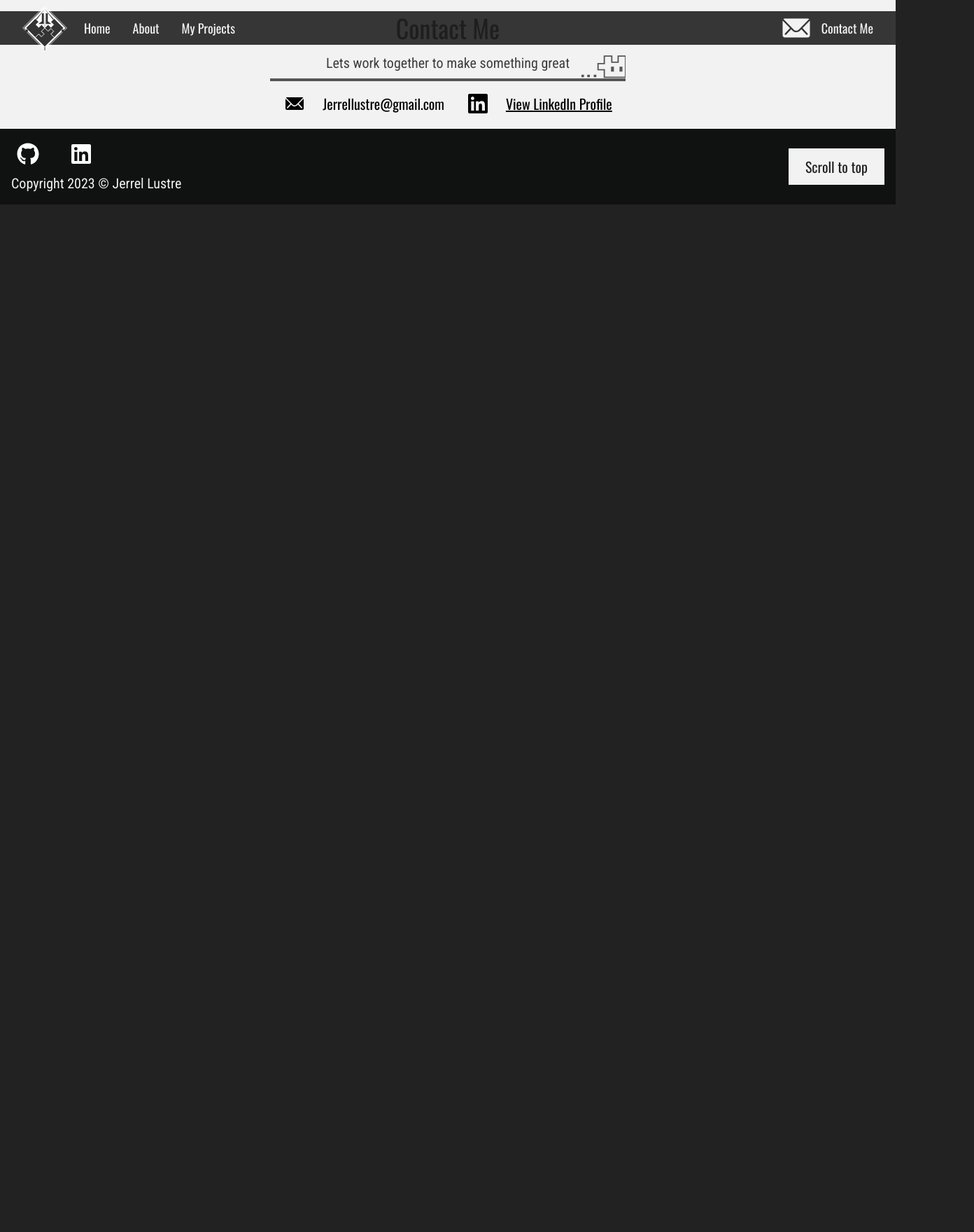
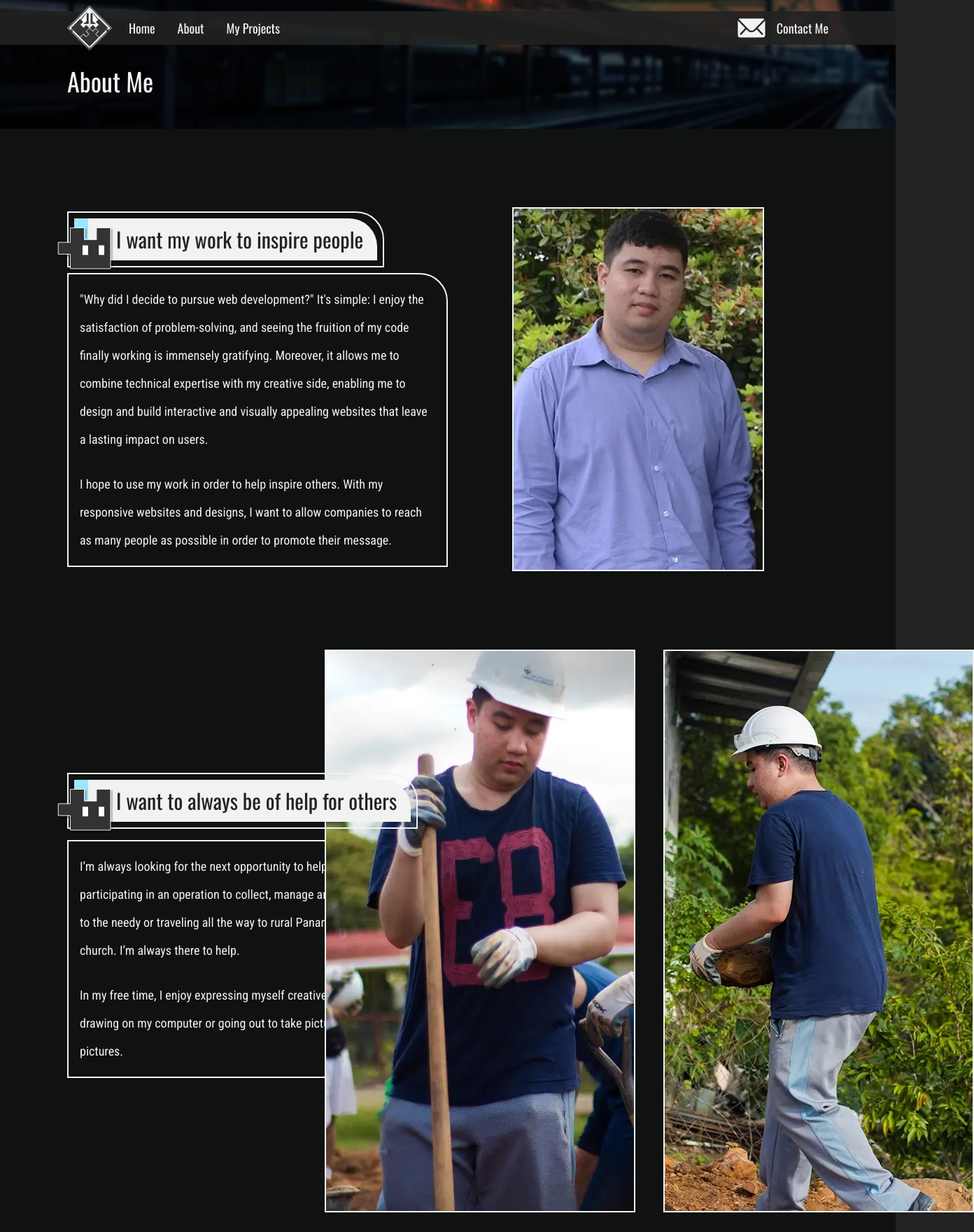
Before and after one commit to JerrelLustre/Portfolio-ReactVersion, a React (Vite) app: page /About in a window 1280 px wide. Shown: the top 1760 px of the page at 70% size, 1392 px wide, since content can reach past the window. Before the commit the page ends 800 px from the top, so only its background shows below. Built offline with nearby package versions, Linux system fonts and the light colour scheme.

Commit message:
Added content to about us page and made them responsive
-Also added scroll smooth to site to smoother transition when clicking the "scroll to top" button
-

```diff
--- a/index.html
+++ b/index.html
@@ -1,5 +1,5 @@
 <!doctype html>
-<html lang="en">
+<html lang="en" class="scroll-smooth">
   <head>
     <meta charset="UTF-8" >
     <meta http-equiv="X-UA-Compatible" content="IE=edge" >
@@ -21,8 +21,9 @@
     <link rel="preconnect" href="https://fonts.googleapis.com">
     <link rel="preconnect" href="https://fonts.gstatic.com" crossorigin>
   </head>
-  <body class="bg-black">
-    <div id="root"></div>
+  <body class="bg-black ">
+    <div id="top-anchor"></div>
+    <div id="root" ></div>
     <script type="module" src="/src/main.jsx"></script>
   </body>
 </html>
--- a/src/components/Footer/Footer.jsx
+++ b/src/components/Footer/Footer.jsx
@@ -1,8 +1,6 @@
 import React from "react";
 // Layout
-import Container from "../LayoutBlocks/Container/Container";
-import Row from "../LayoutBlocks/Row/Row";
-import Col from "../LayoutBlocks/Col/Col";
+import { Container, Row, Col } from '../LayoutBlocks/LayoutBlocks';
 // Img
 import logo from "../../assets/svg/mascotLogo-trail-left-faded.svg";
 import { IoIosMail } from "react-icons/io";
@@ -18,7 +16,7 @@ export default function Footer() {
   const currentYear = currentDate.getFullYear();
   return (
     <>
-      <Container fluid className="bg-white text-center">
+      <Container fluid className="bg-white text-center mt-8 border-t-8 border-highlight ">
         <Row>
           <Col className="w-full flex flex-col justify-center items-center py-5">
             <h2 className="font-oswald text-4xl">Contact Me</h2>
@@ -35,7 +33,7 @@ export default function Footer() {
             <div className="flex flex-col lg:flex-row gap-x-8 gap-y-4 mt-4">
               <div className="">
                 <p className="flex items-center font-oswald text-xl">
-                  <IoIosMail className="w-8 h-auto mr-6" />{" "}
+                  <IoIosMail color="#565656" className="w-8 h-auto mr-6" />
                   Jerrellustre@gmail.com
                 </p>
               </div>
@@ -45,7 +43,7 @@ export default function Footer() {
                   target="_blank"
                   className="flex items-center underline font-oswald text-xl"
                 >
-                  <FaLinkedin className="w-8 h-auto mr-6" /> View LinkedIn
+                  <FaLinkedin color="#565656" className="w-8 h-auto mr-6" /> View LinkedIn
                   Profile
                 </a>
               </div>
@@ -53,17 +51,17 @@ export default function Footer() {
           </Col>
         </Row>
       </Container>
-      <Container>
+      <Container className={'pb-24 lg:pb-0'}>
         <Row>
-          <Col className='justify-between items-center flex w-full'>
+          <Col className='justify-between items-center flex w-full '>
             <div className="pt-5 pb-4">
                 <a href="#" title="See my Github Profile" target="_blank" className=" mr-7 p-2"><FaGithub color="white" className="w-8 h-auto inline-block"/></a>
                 <a href="#" title="See my LinkedIn Profile" target="_blank" className="p-2"><FaLinkedin color="white" className="w-8 h-auto inline-block" /></a>
-                <p className="font-robcon text-white text-xl mt-3">Copyright {currentYear} &copy; Jerrel Lustre</p>
+                <p className="font-robcon text-white text-base lg:text-xl mt-3">Copyright {currentYear} &copy; Jerrel Lustre</p>
 
             </div>
             <div>
-              <Button anchor route='#' label='Scroll to top'/>
+              <Button anchor route='#top' label='Scroll to top'/>
             </div>
           </Col>
         </Row>
--- a/src/components/HomepageBanner/HomepageBanner.jsx
+++ b/src/components/HomepageBanner/HomepageBanner.jsx
@@ -1,7 +1,5 @@
 import React from "react";
-import Container from "../LayoutBlocks/Container/Container";
-import Row from "../LayoutBlocks/Row/Row";
-import Col from "../LayoutBlocks/Col/Col";
+import { Container, Row, Col } from '../LayoutBlocks/LayoutBlocks';
 import HeadingBox from "../HeadingBox/HeadingBox";
 import './HomepageBanner.css';
 
--- a/src/components/HomepageIntroduction/HomepageIntroduction.jsx
+++ b/src/components/HomepageIntroduction/HomepageIntroduction.jsx
@@ -1,8 +1,6 @@
 import React from 'react'
 // Layout
-import Container from '../LayoutBlocks/Container/Container';
-import Col from "../LayoutBlocks/Col/Col";
-import Row from "../LayoutBlocks/Row/Row";
+import { Container, Row, Col } from '../LayoutBlocks/LayoutBlocks';
 // Components
 import HeadingBox from "../HeadingBox/HeadingBox";
 import ContentContainer from "../ContentContainer/ContentContainer";
--- a/src/components/LayoutBlocks/Container/Container.jsx
+++ b/src/components/LayoutBlocks/Container/Container.jsx
@@ -5,7 +5,7 @@ export default function Container({ children, fluid, className }) {
   const containerClass = fluid ? "container-fluid" : "customContainer";
 
   return (
-    <div className={`${containerClass} box-border mx-auto px-4${className ? ' ' + className : ""}`}>
+    <div className={`${containerClass} box-border mx-auto px-10 lg:px-24 2xl:px-52${className ? ' ' + className : ""}`}>
       {children}
     </div>
   );
--- /dev/null
+++ b/src/components/LayoutBlocks/LayoutBlocks.js
@@ -0,0 +1,5 @@
+import Col from "./Col/Col";
+import Container from "./Container/Container";
+import Row from "./Row/Row";
+
+export { Container, Row, Col };
--- a/src/components/Navigation/Navigation.jsx
+++ b/src/components/Navigation/Navigation.jsx
@@ -1,8 +1,6 @@
 import React from "react";
 // Grid
-import Container from "../LayoutBlocks/Container/Container";
-import Col from "../LayoutBlocks/Col/Col";
-import Row from "../LayoutBlocks/Row/Row";
+import { Container, Row, Col } from '../LayoutBlocks/LayoutBlocks';
 
 // React Router
 import { Link, useLocation } from "react-router-dom";
@@ -31,8 +29,8 @@ export default function Navigation() {
       className="bg-black bg-opacity-90 h-12 py-4 flex items-center my-4 justify-between fixed z-50"
       fluid
     >
-      <Container className="flex justify-between w-full">
-        <Row className="justify-between font-oswald text-lg text-white">
+
+        <Row className="justify-between w-full  font-oswald text-lg text-white">
           <Col>
             <div className="flex w-full">
               <img src={logo} alt="Site Logo" className="w-16 h-16" />
@@ -64,7 +62,7 @@ export default function Navigation() {
             </div>
           </Col>
         </Row>
-      </Container>
+
     </Container>
   );
 }
--- a/src/components/PreFooter/PreFooter.jsx
+++ /dev/null
@@ -1,23 +0,0 @@
-import React from "react";
-
-
-
-export default function PreFooter() {
-  return (
-    <Container className="text-bg-primary py-3" fluid>
-      <Container>
-        <Row className="text-center">
-          <Col className="h4">Ready to join?</Col>
-        </Row>
-        <Row className="text-center justify-content-center mt-2">
-          <Col xs="auto">
-            <Button>Login To Checklist</Button>
-          </Col>
-          <Col xs="auto">
-            <Button>Register Account</Button>
-          </Col>
-        </Row>
-      </Container>
-    </Container>
-  );
-}
--- a/src/components/ProjectList/ProjectList.jsx
+++ b/src/components/ProjectList/ProjectList.jsx
@@ -1,9 +1,7 @@
 import React from "react";
 import { Link } from "react-router-dom";
 // Layout
-import Container from "../LayoutBlocks/Container/Container";
-import Col from "../LayoutBlocks/Col/Col";
-import Row from "../LayoutBlocks/Row/Row";
+import { Container, Row, Col } from '../LayoutBlocks/LayoutBlocks';
 // Components
 import HeadingBox from "../HeadingBox/HeadingBox";
 import ContentContainer from "../ContentContainer/ContentContainer";
--- a/src/components/SubPageBanner/SubPageBanner.css
+++ b/src/components/SubPageBanner/SubPageBanner.css
@@ -1,5 +1,5 @@
 .subPageBanner{
-    background-image: url("../../assets/EFGSteps-Banner-rez.webp");
+    background-image: url("../../assets/bg/JerrelLustre-homepage-banner.webp");
     background-size: cover;
     background-position: center;
 }
--- a/src/components/SubPageBanner/SubPageBanner.jsx
+++ b/src/components/SubPageBanner/SubPageBanner.jsx
@@ -1,23 +1,17 @@
-import React from "react";
-import { Container, Row, Col} from "react-bootstrap";
-import "./SubPageBanner.css";
+import React from 'react'
+// Layout
+import { Container, Row, Col } from '../LayoutBlocks/LayoutBlocks';
+// Css
+import './SubPageBanner.css'
 
 export default function SubPageBanner({text}) {
   return (
-    <Container
-      fluid
-      className="text-bg-dark subPageBanner"
-      style={{ paddingTop: 32, paddingBottom: 32 }}
-    >
-      <Container>
-        <Row >
-          <Col xs="auto">
-            <h1 className="mt-2 h1">
-              {text}
-            </h1>
-          </Col>
-        </Row>
-      </Container>
+    <Container className="subPageBanner pt-24 pb-12 mb-10" >
+    <Row className="">
+      <Col className="text-4xl font-oswald text-white">
+        <h1>{text}</h1>
+        </Col>
+      </Row>
     </Container>
-  );
+  )
 }
--- a/src/pages/About.jsx
+++ b/src/pages/About.jsx
@@ -1,10 +1,83 @@
 import React from "react";
-
+import SubPageBanner from "../components/SubPageBanner/SubPageBanner";
+// Layout
+import { Container, Row, Col } from "../components/LayoutBlocks/LayoutBlocks";
+// Components
+import ContentContainer from "../components/ContentContainer/ContentContainer";
+import HeadingBox from "../components/HeadingBox/HeadingBox";
+// Image
+import Profile from "../assets/img/JerrelLustre-profile-lg.webp";
+import volunteer1 from "../assets/img/service-1.webp"
+import volunteer2 from "../assets/img/service-2.webp"
 
 export default function About() {
   return (
     <>
+      <SubPageBanner text="About Me" />
+      <Container className={"my-24"}>
+        <Row className={"items-center flex-col-reverse lg:flex-row"}>
+          <Col className={"w-full lg:w-6/12"}>
+            <HeadingBox text="I want my work to inspire people" />
+            <ContentContainer className={"font-robcon leading-10 "}>
+              <p>
+                "Why did I decide to pursue web development?" It's simple: I
+                enjoy the satisfaction of problem-solving, and seeing the
+                fruition of my code finally working is immensely gratifying.
+                Moreover, it allows me to combine technical expertise with my
+                creative side, enabling me to design and build interactive and
+                visually appealing websites that leave a lasting impact on
+                users.
+              </p>
+              <p className="mt-6">
+                I hope to use my work in order to help inspire others. With my
+                responsive websites and designs, I want to allow companies to
+                reach as many people as possible in order to promote their
+                message.
+              </p>
+            </ContentContainer>
+          </Col>
+          <Col className={"w-full lg:w-6/12 flex  justify-center  my-4"}>
+            <img
+              src={Profile}
+              alt="Jerrel Lustre Profile shot"
+              className="border-2 border-white"
+            />
+          </Col>
+        </Row>
+      </Container>
+      <Container className={"my-24"}>
+        <Row className={"items-center"}>
+          <Col className={"w-full lg:w-6/12"}>
+            <HeadingBox text="I want to always be of help for others" />
+            <ContentContainer className={"font-robcon leading-10 my-4"}>
+              <p>
+                I’m always looking for the next opportunity to help others,
+                whether it be participating in an operation to collect, manage
+                and distribute supplies to the needy or traveling all the way to
+                rural Panama to help build a church. I’m always there to help.
+              </p>
+              <p className="mt-6">
+                In my free time, I enjoy expressing myself creatively whether
+                that be drawing on my computer or going out to take pictures of
+                beautiful pictures.
+              </p>
+            </ContentContainer>
+          </Col>
+          <Col className={"w-full lg:w-6/12 gap-2 flex justify-evenly lg:justify-center items-center"}>
+  <img
+    src={volunteer1}
+    alt="Jerrel Lustre digging around on a construction site, surrounded by other workers"
+    className="border-2 border-white w-full h-full max-w-1/2 lg:mx-8 object-cover"
+  />
+  <img
+    src={volunteer2}
+    alt="Jerrel Lustre clearing rocks from the construction site"
+    className="border-2 border-white w-full h-full object-cover"
+  />
+</Col>
 
+        </Row>
+      </Container>
     </>
   );
 }
```
Also changed, not shown: src/assets/img/JerrelLustre-profile-lg.webp (renamed from src/assets/bg/JerrelLustre-profile-lg.webp), src/assets/img/JerrelLustre-profile-sm.webp (renamed from src/assets/bg/JerrelLustre-profile-sm.webp).
